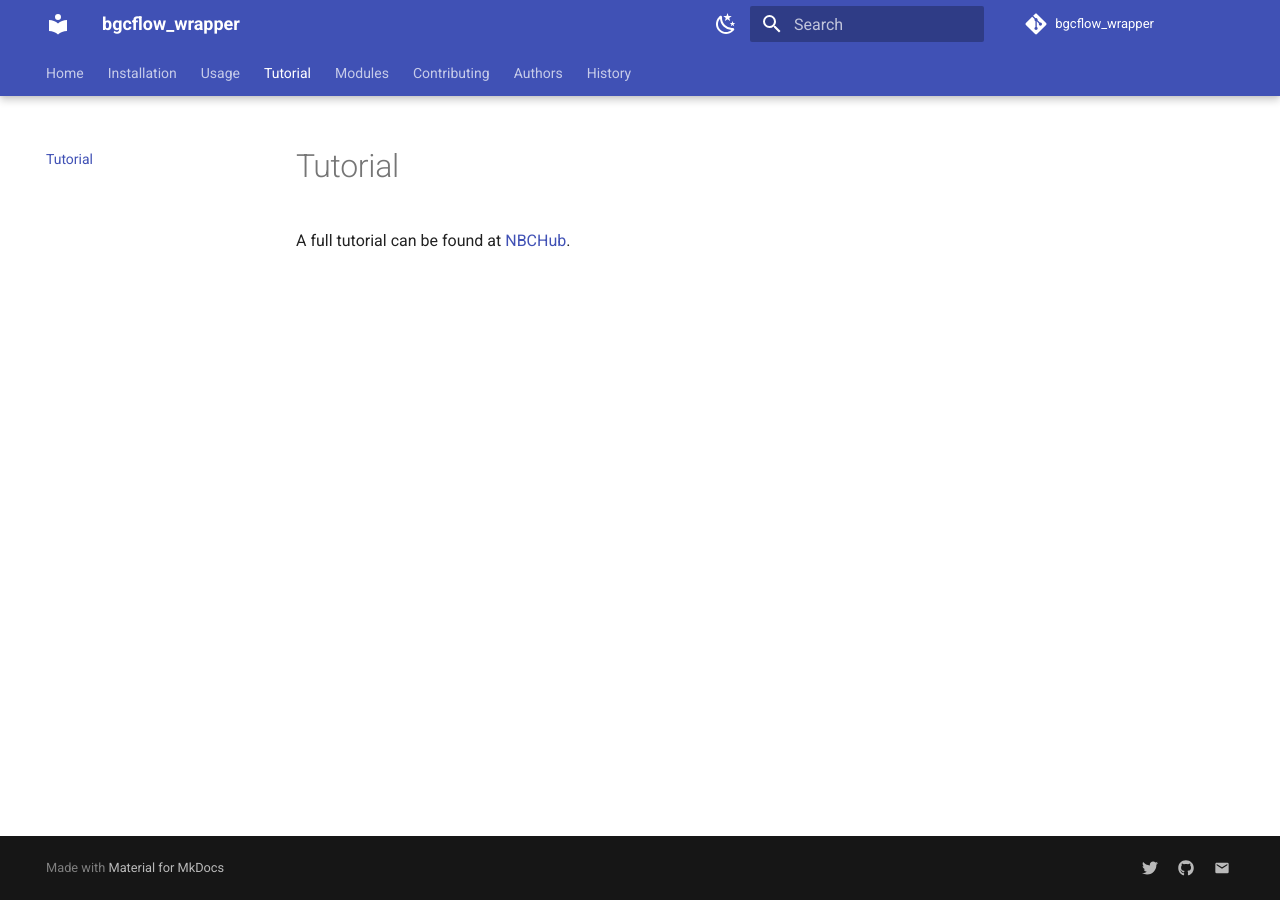
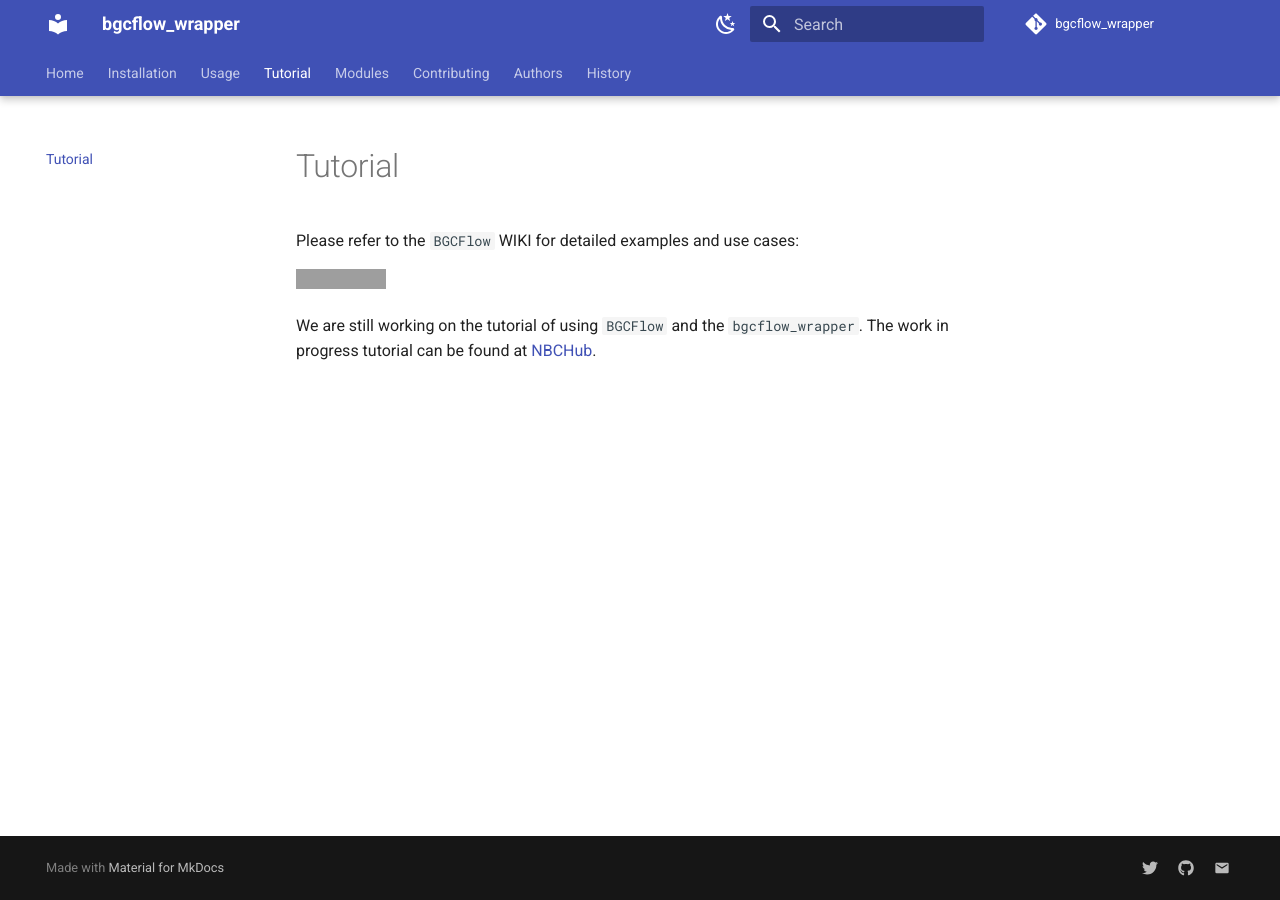
Before and after one commit to NBChub/bgcflow_wrapper, an MkDocs documentation site: the page built from docs/tutorial.md, in a window 1280 px wide. Built offline with MkDocs 1.6.1 and Material for MkDocs 9.7.7, drawn with Linux system fonts in a browser that asks for light colours; comment, search, counter and statistics services are not loaded; the version menu is left out; grey boxes are pictures that could not be loaded.

Commit message:
docs: refer tutorial to the WIKI

```diff
--- a/docs/tutorial.md
+++ b/docs/tutorial.md
@@ -1 +1,7 @@
-A full tutorial can be found at [NBCHub](https://nbchub.github.io/bgcflow_tutorial/).
+
+Please refer to the `BGCFlow` WIKI for detailed examples and use cases:
+
+[![wiki](https://img.shields.io/badge/wiki-documentation-forestgreen)](https://github.com/NBChub/bgcflow/wiki)
+
+We are still working on the tutorial of using `BGCFlow` and the `bgcflow_wrapper`.
+The work in progress tutorial can be found at [NBCHub](https://nbchub.github.io/bgcflow_tutorial/).
```
